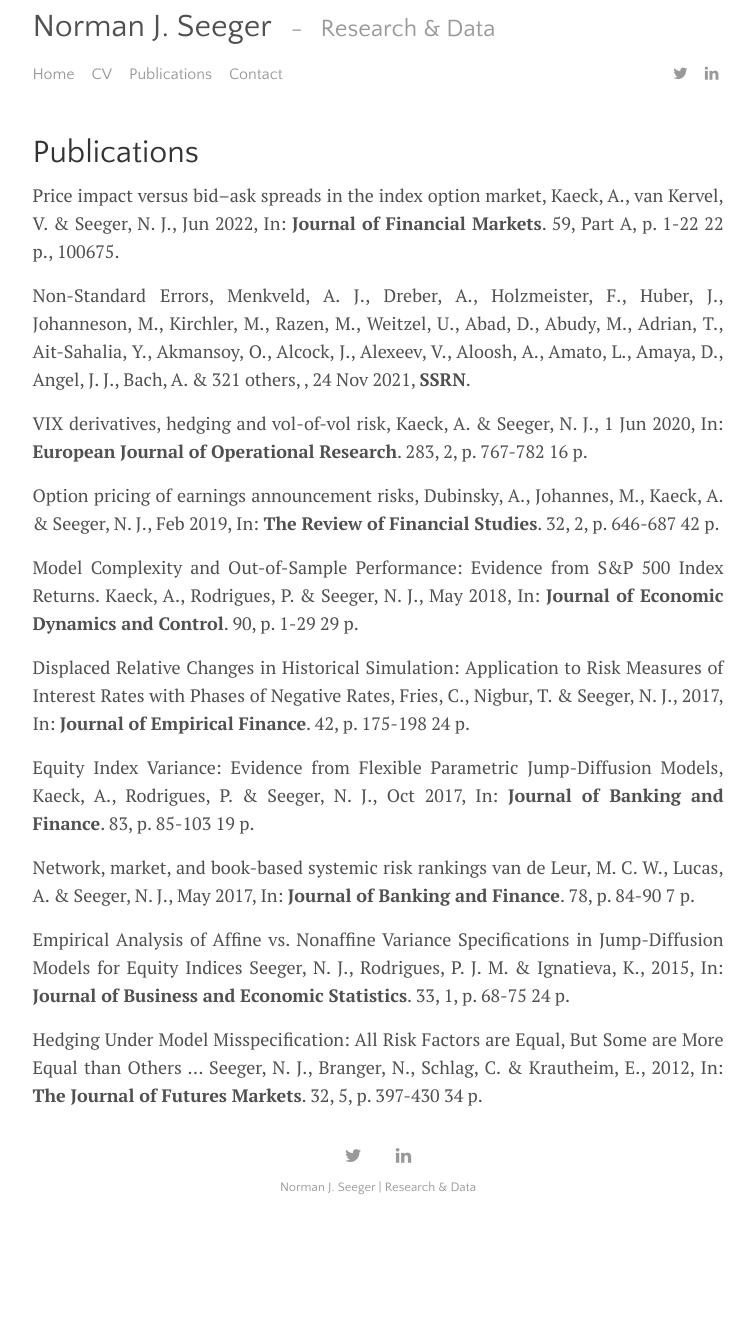
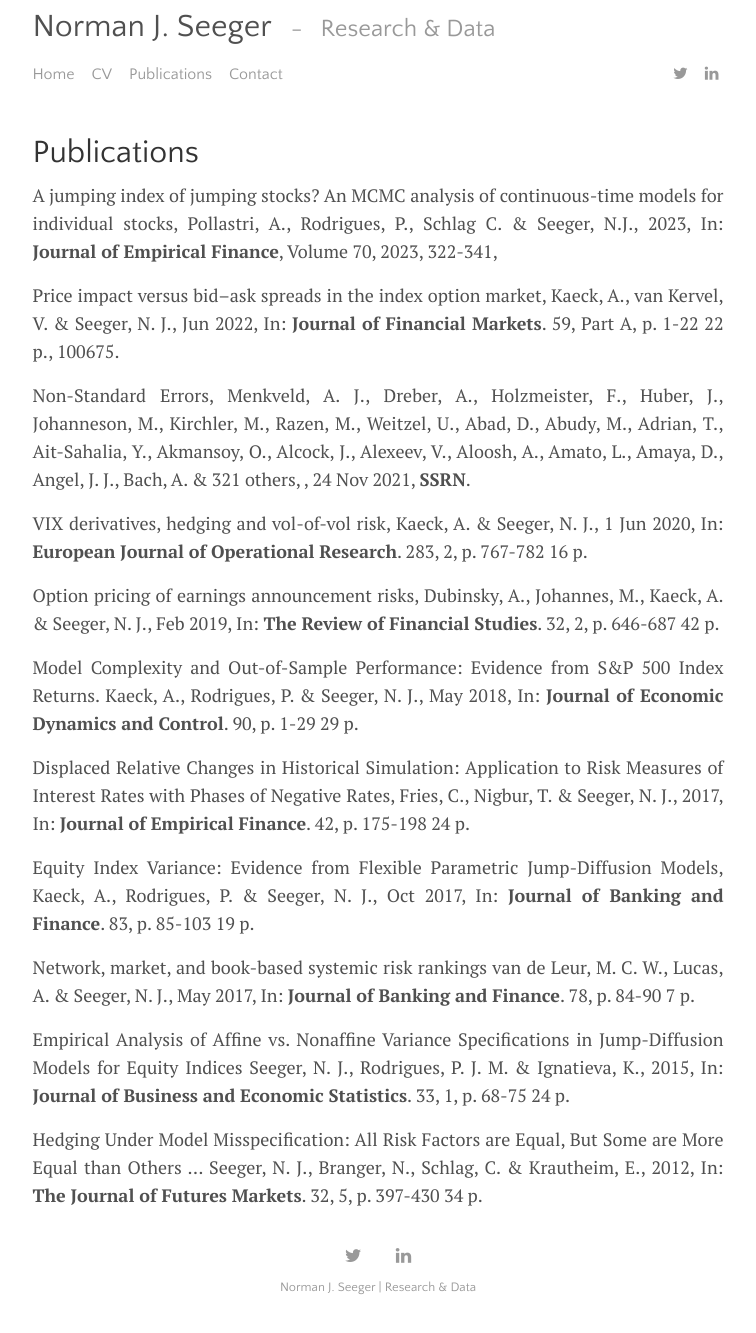
Before and after one commit to normanjseeger/normanjseeger.github.io, a Jekyll site: the page built from menu/publications.md, in a window 1280 px wide. Shown: the whole page, without its empty margins (262-1018 px from the left). Built offline with Jekyll 4.4.1, drawn with Linux system fonts in a browser that asks for light colours; before the commit the page ends 1233 px from its top, so only the background shows below that.

Commit message:
Add new publication entry to publications.md

```diff
--- a/menu/publications.md
+++ b/menu/publications.md
@@ -3,6 +3,9 @@ layout: page
 title: Publications
 permalink: /publications
 ---
+
+
+A jumping index of jumping stocks? An MCMC analysis of continuous-time models for individual stocks, Pollastri, A., Rodrigues, P., Schlag C. & Seeger, N.J., 2023, In: **Journal of Empirical Finance**, Volume 70, 2023, 322-341,
 
 Price impact versus bid–ask spreads in the index option market,
 Kaeck, A., van Kervel, V. & Seeger, N. J., Jun 2022, In: **Journal of Financial Markets**. 59, Part A, p. 1-22 22 p., 100675.
```
